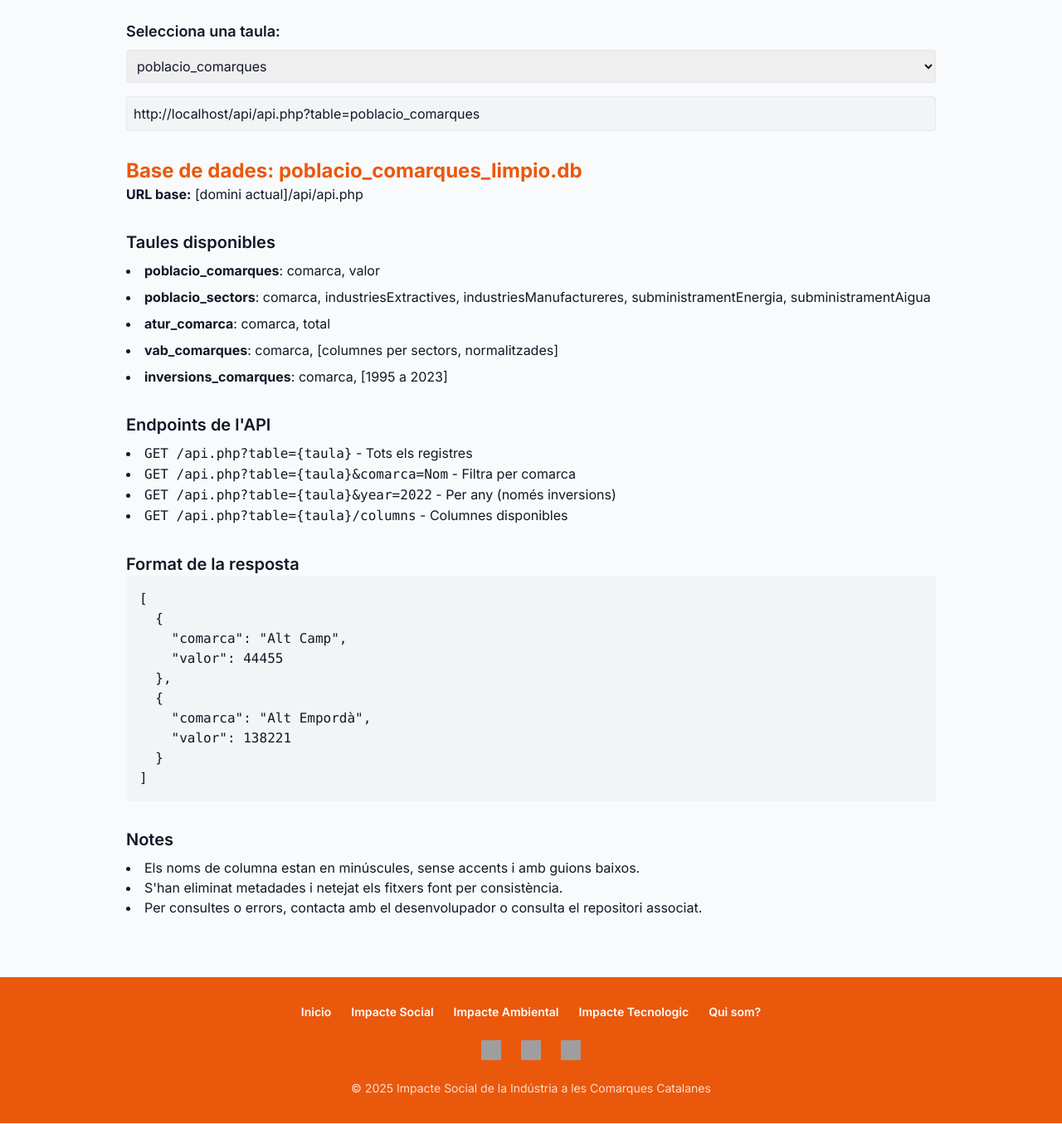
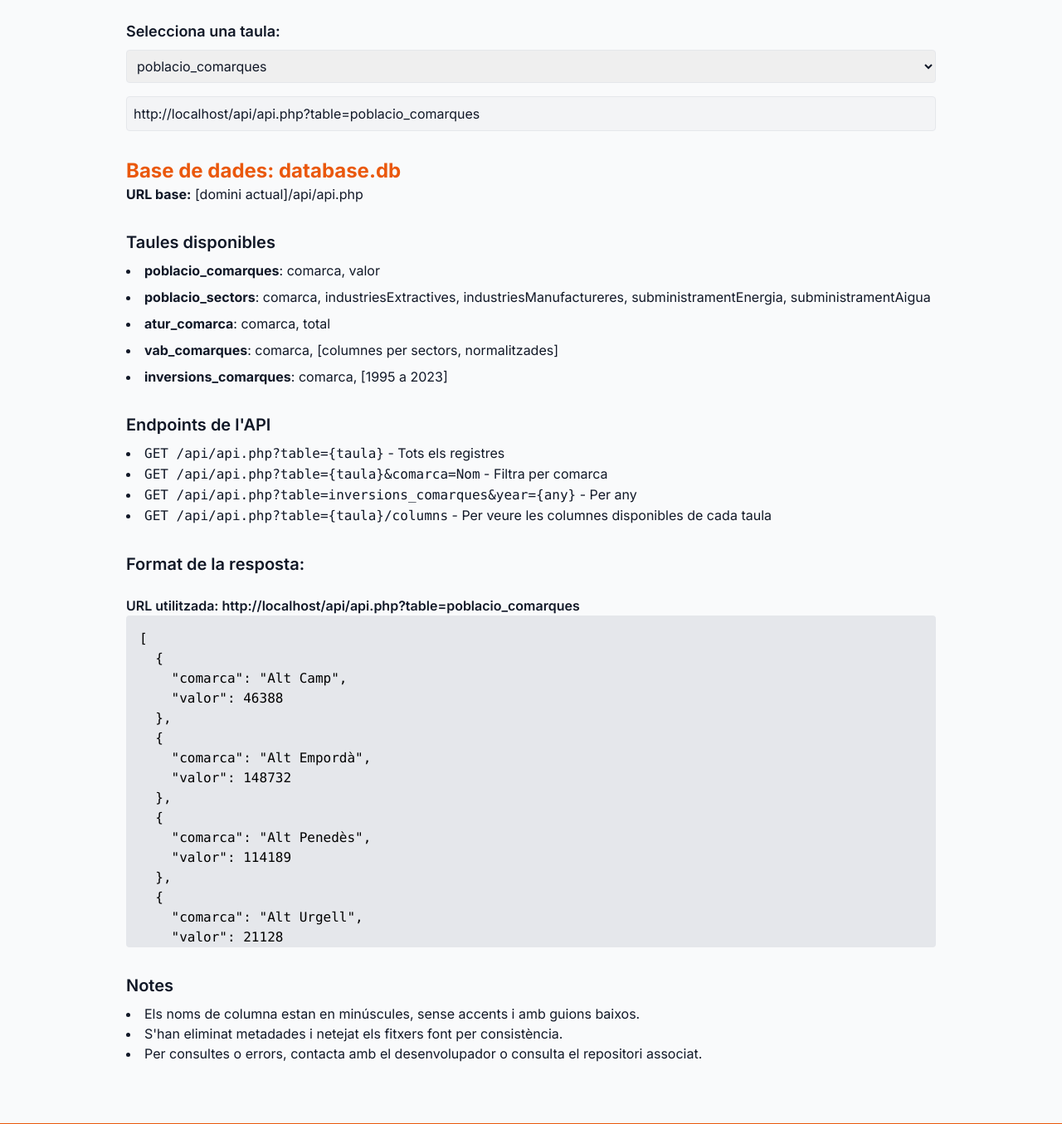
Before and after one commit to AsadSaidi/DIG_AdaLovelace_ODS9, a PHP site: page /views/API/documentacion.php in a window 1280 px wide. Shown: the part 168-1523 px from the top of the page at 83% size. Run offline with PHP 8.4, Linux system fonts and the light colour scheme; data comes from the database, SQL or seed files in the repository; some libraries are stand-ins or nearby versions; grey boxes are pictures that could not be loaded.

Commit message:
Modificada la documetacion de la API y echo uso de la API como ejemplo

```diff
--- a/includes/charts/vab_dispersio.html
+++ b/includes/charts/vab_dispersio.html
@@ -1,4 +1,5 @@
 <!-- includes/charts/vab_dispersio.html -->
+<h3 class="text-3xl font-semibold mt-8 mb-2 text-orange-600">Gràfic de dispersió: VAB Industrial i Taxa d'Atur</h3>
 <div class="chart-wrapper">
   <canvas id="scatterChart" class="w-full h-96 block"></canvas>
   <script>
--- a/views/API/documentacion.php
+++ b/views/API/documentacion.php
@@ -29,7 +29,7 @@
 
     <!-- Descripció general -->
     <section>
-      <h2 class="text-2xl font-bold text-orange-600">Base de dades: poblacio_comarques_limpio.db</h2>
+      <h2 class="text-2xl font-bold text-orange-600">Base de dades: database.db</h2>
       <p><strong>URL base:</strong> [domini actual]/api/api.php</p>
     </section>
 
@@ -48,27 +48,18 @@
     <section>
       <h3 class="text-xl font-semibold">Endpoints de l'API</h3>
       <ul class="list-disc list-inside mt-2">
-        <li><code>GET /api.php?table={taula}</code> - Tots els registres</li>
-        <li><code>GET /api.php?table={taula}&comarca=Nom</code> - Filtra per comarca</li>
-        <li><code>GET /api.php?table={taula}&year=2022</code> - Per any (només inversions)</li>
-        <li><code>GET /api.php?table={taula}/columns</code> - Columnes disponibles</li>
+        <li><code>GET /api/api.php?table={taula}</code> - Tots els registres</li>
+        <li><code>GET /api/api.php?table={taula}&comarca=Nom</code> - Filtra per comarca</li>
+        <li><code>GET /api/api.php?table=inversions_comarques&year={any}</code> - Per any</li>
+        <li><code>GET /api/api.php?table={taula}/columns</code> - Per veure les columnes disponibles de cada taula</li>
       </ul>
     </section>
 
     <!-- Format resposta -->
     <section>
-      <h3 class="text-xl font-semibold">Format de la resposta</h3>
-      <pre class="bg-gray-100 p-4 rounded overflow-x-auto">
-[
-  {
-    "comarca": "Alt Camp",
-    "valor": 44455
-  },
-  {
-    "comarca": "Alt Empordà",
-    "valor": 138221
-  }
-]</pre>
+      <h3 class="text-xl font-semibold">Format de la resposta:</h3><br>
+      <h4 id= "urlEjemplo" class="text-l font-semibold"> URL utilitzada: </h4>
+      <pre id="apiEjemplo" class="bg-gray-200 text-black p-4 rounded overflow-x-auto overflow-y-auto" style="max-height: 400px;"></pre>
     </section>
 
     <!-- Notes -->
@@ -88,12 +79,28 @@
     const select = document.getElementById('endpointSelect');
     const input = document.getElementById('apiUrl');
     const baseUrl = `${window.location.origin}/api/api.php`;
-
+    const urlEjemploUtilizada = document.getElementById('urlEjemplo');
     input.value = `${baseUrl}?table=${select.value}`;
 
     select.addEventListener('change', () => {
       input.value = `${baseUrl}?table=${select.value}`;
     });
+
+    //Ús d'api d'exemple
+    let url = `${baseUrl}?table=poblacio_comarques`;
+    urlEjemploUtilizada.textContent += url;
+
+    fetch(url)
+      .then(response => response.json())
+      .then(data => {
+        //Per mostrar el JSON en formato "pretty"
+        const prettyJson = JSON.stringify(data, null, 2);
+        document.getElementById('apiEjemplo').textContent = prettyJson;
+      })
+      .catch(error => {
+        document.getElementById("salida").textContent = "Error al carregar les dades: " + error;
+      }
+    );
   </script>
 </body>
 </html>
--- a/views/impacteSocial.php
+++ b/views/impacteSocial.php
@@ -97,6 +97,7 @@
           Valor afegit brut de la indústria
         </li>
       </ul>
+      Gràfic de dispersió:
       <?php include '../includes/charts/vab_dispersio.html' ?>
       <h4 class="text-xl font-semibold mb-2 text-orange-600">Conclusió d’aquest gràfic:</h4>
       <p class="mb-6 text-lg">
```
Also changed, not shown: DATABASE/db.php (deleted).
